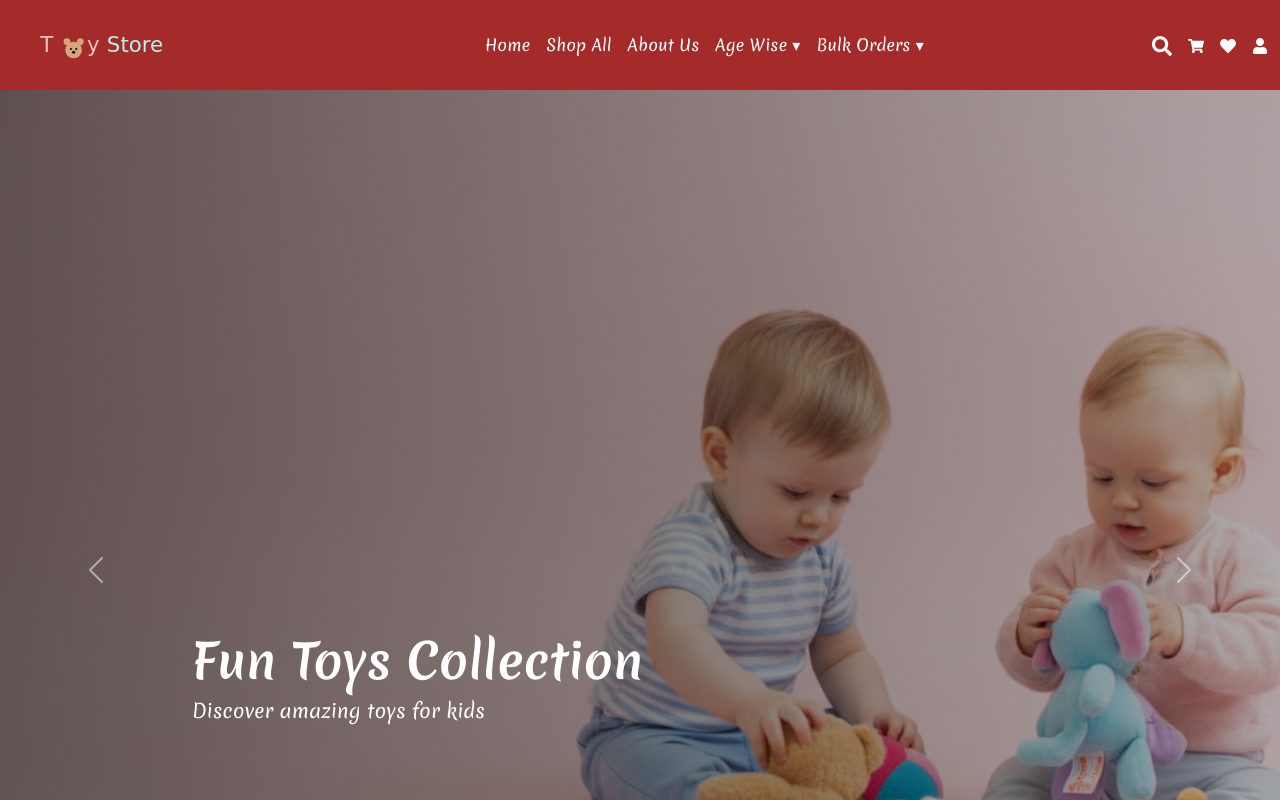
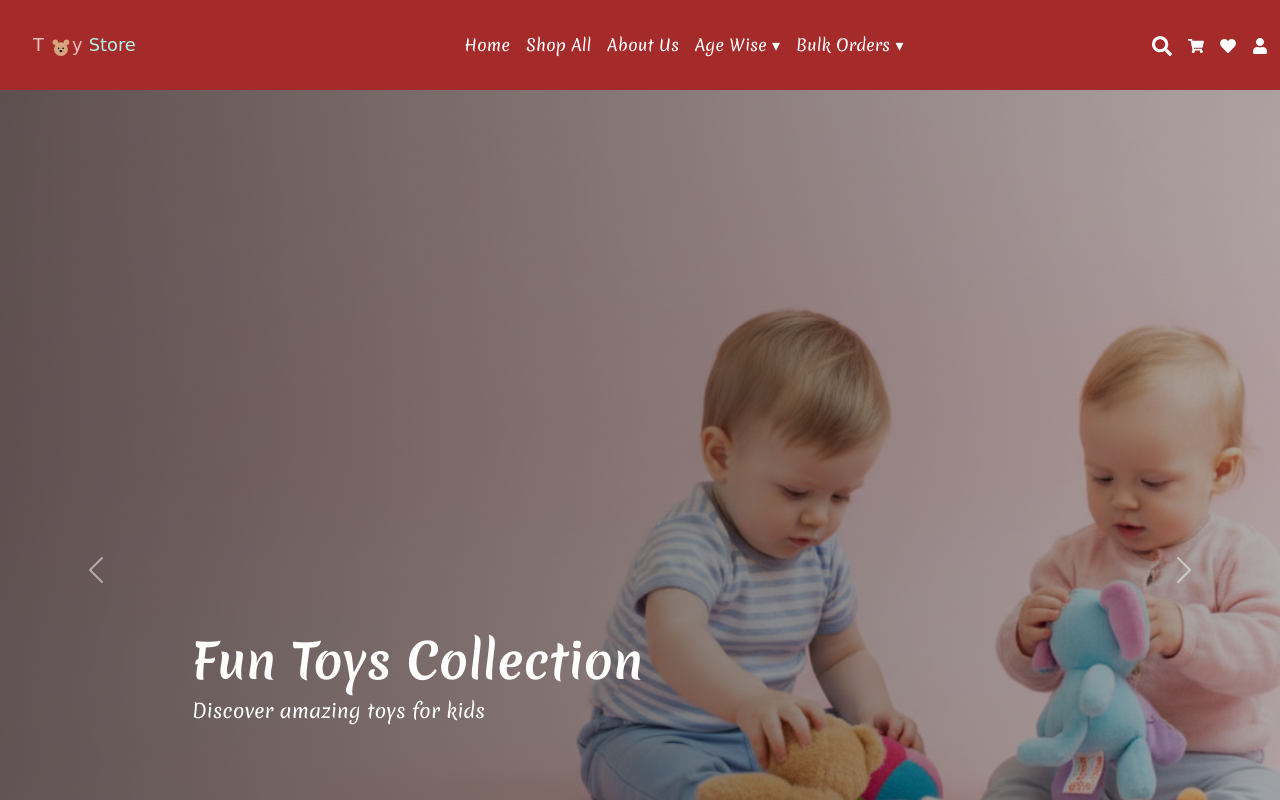
Before and after one commit to gunasri1925-lang/Toys-store, a React (Vite) app: page / in a window 1280 px wide. Shown: the top 800 px of the page. Built offline with nearby package versions, Linux system fonts and the light colour scheme; a web font is replaced by a local one.

Commit message:
Update global.css

```diff
--- a/src/styles/global.css
+++ b/src/styles/global.css
@@ -21,8 +21,8 @@ img{
 
 .logo-img {
   margin-left: 10px;
-  padding-left: 5px;
-  height: 60px;
+  padding-left: auto;
+  height: 50px;
   width: auto;
 }
 .navbar {
```
